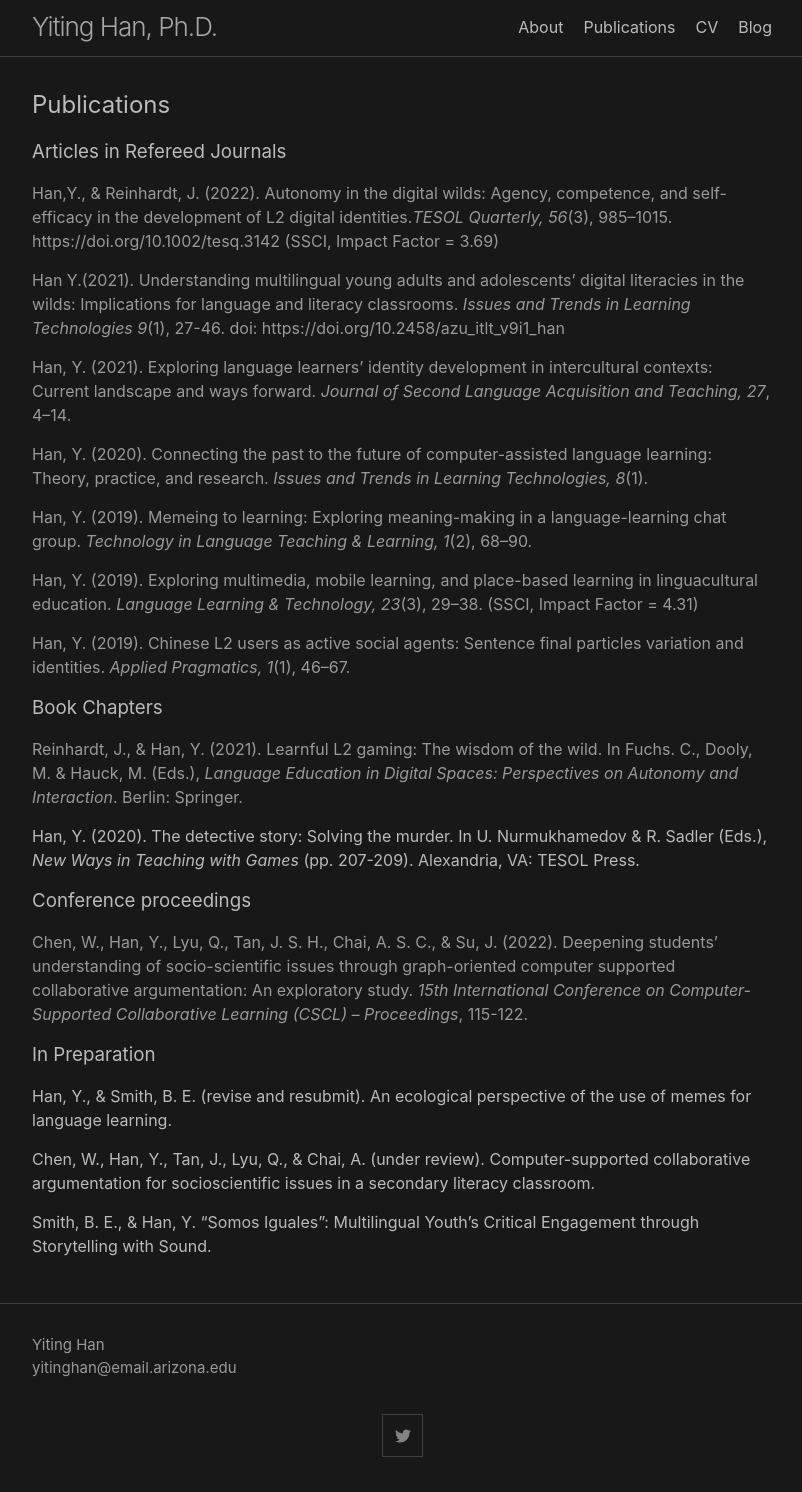
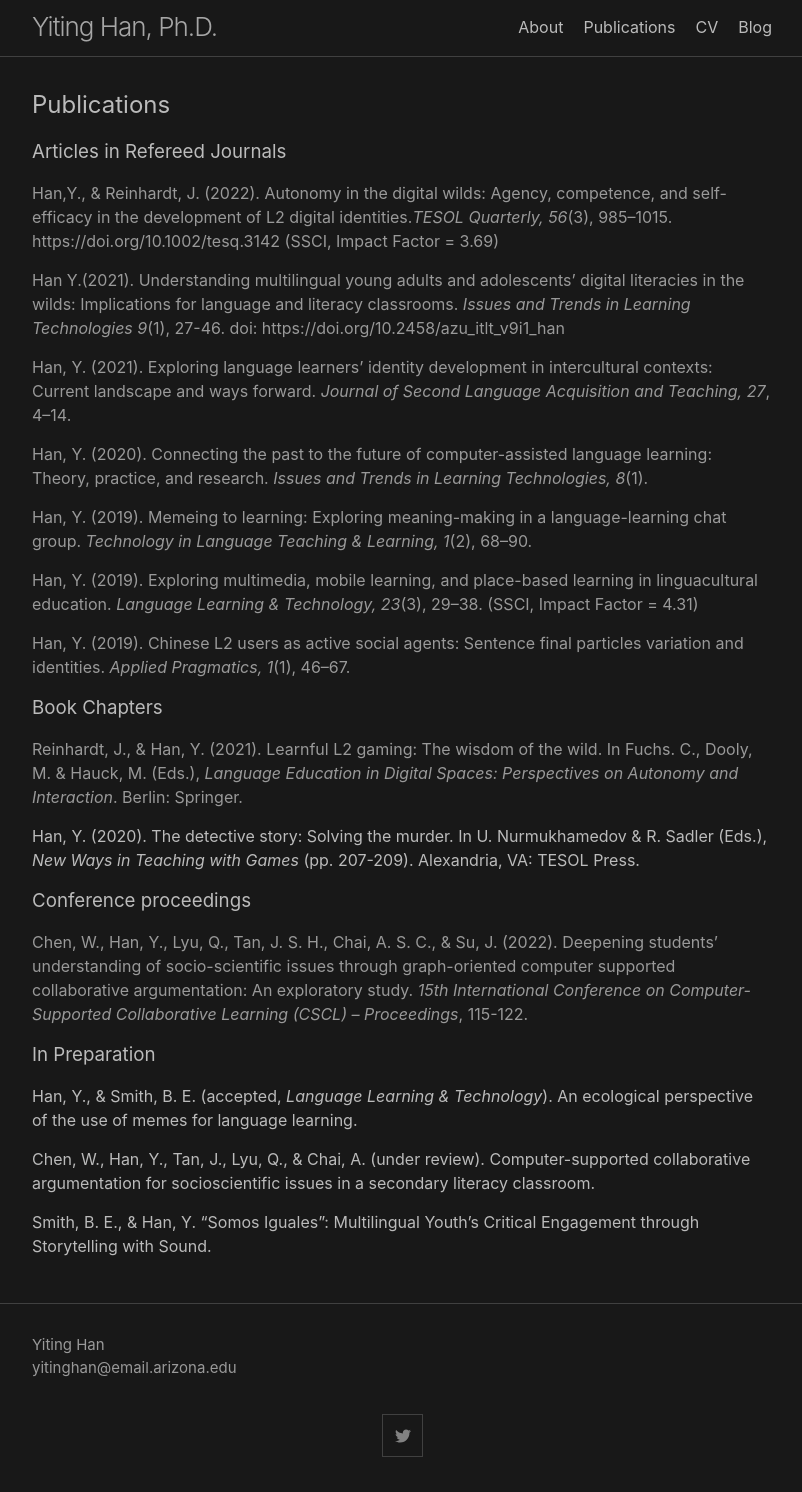
Before and after one commit to yitinghanphd/yitinghanphd.github.io, a Jekyll site: the page built from publications.md, in a window 1280 px wide. Shown: the whole page, without its empty margins (238-1040 px from the left). Built offline with Jekyll 4.4.1, drawn with Linux system fonts in a browser that asks for light colours.

Commit message:
Update publications.md
update

```diff
--- a/publications.md
+++ b/publications.md
@@ -31,7 +31,7 @@ Han, Y. (2020). The detective story: Solving the murder. In U. Nurmukhamedov & R
 
 ### In Preparation
 
-Han, Y., & Smith, B. E. (revise and resubmit). An ecological perspective of the use of memes for language learning.
+Han, Y., & Smith, B. E. (accepted, *Language Learning & Technology*). An ecological perspective of the use of memes for language learning.
 
 Chen, W., Han, Y., Tan, J., Lyu, Q., & Chai, A. (under review). Computer-supported collaborative argumentation for socioscientific issues in a secondary literacy classroom.
 
```
